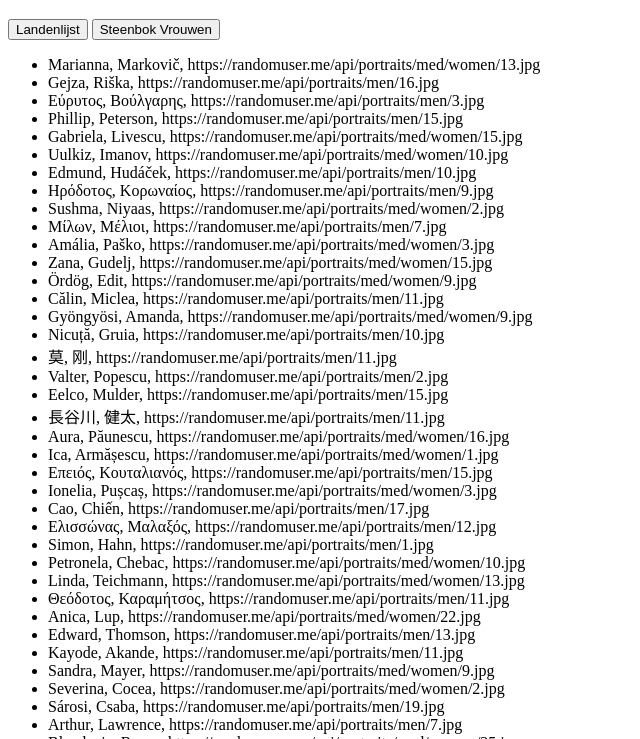
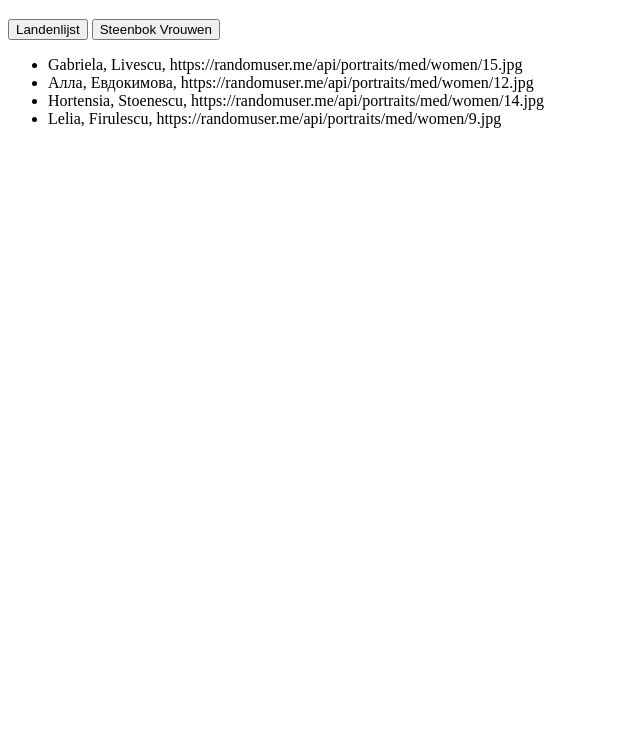
Before and after one commit to mpeters646/Full-stack_course_WincAcademy, a plain HTML site: page Level_24_Opdracht-1/index.html in a window 1280 px wide. Both pictures are taken after a click on the button "Steenbok Vrouwen". Shown: the part 61-800 px from the top of the page, without its empty margins (0-640 px from the left). Drawn offline with Linux system fonts and the light colour scheme.

Commit message:
modified script.js & index.html & added .gitignore

```diff
--- a/Level_24_Opdracht-1/index.html
+++ b/Level_24_Opdracht-1/index.html
@@ -8,6 +8,12 @@
   <title>Werken met grote arrays en objecten</title>
   <script defer src="randomPersonData.js"></script>
   <script defer src="script.js"></script>
+
+  <style>
+    /* .hidden {
+      display: none;
+    } */
+  </style>
 </head>
 
 <body>
@@ -15,7 +21,7 @@
   <button id="landenLijst">Landenlijst</button>
   <button id="steenbokVrouwen">Steenbok Vrouwen</button>
 
-  <ul id="content"></ul>
+  <ul id="content" class="hidden"></ul>
 </body>
 
 </html>
--- a/Level_24_Opdracht-1/script.js
+++ b/Level_24_Opdracht-1/script.js
@@ -1,4 +1,11 @@
-// 'use strict';
+'use strict';
+
+const button = document.querySelectorAll('button');
+for (let i = 0; i < button.length; i++) {
+  button[i].addEventListener('click', () => {
+    console.log(button[i]);
+  });
+}
 
 /* Subopdracht Landenlijst */
 const resultOfRegionsWithoutDuplicates = randomPersonData.reduce(
@@ -18,61 +25,37 @@ const addRegionListToDom = () => {
     const regions = resultOfRegionsWithoutDuplicates[i].region;
 
     list.appendChild(listItem);
-    listItem.textContent = regions;
+    listItem.innerHTML = regions;
   }
 };
-
 const landenLijst = document.querySelector('#landenLijst');
 landenLijst.addEventListener('click', addRegionListToDom); // ACTIVATIE LANDENLIJST BUTTON!!!!
 
 /* Subopdracht Steenbokvrouwen */
-
-// const listOfCapricornWomen = () => {
-//   for (let i = 0; i < randomPersonData.length; i++) {
-//     if (
-//       randomPersonData[i].age > 30 &&
-//       randomPersonData[i].gender === 'female'
-//     ) {
-//       const list = document.querySelector('#content');
-//       const listItem = document.createElement('li');
-
-//       list.appendChild(listItem);
-//       listItem.textContent = `${randomPersonData[i].name}, ${randomPersonData[i].surname}, ${randomPersonData[i].photo}`;
-
-//       console.log(randomPersonData[i]);
-//     }
-//   }
-// };
-// listOfCapricornWomen();
-
-// const steenbokVrouwen = document.querySelector('#steenbokVrouwen');
-// steenbokVrouwen.addEventListener('click', listOfCapricornWomen); //ACTIVATIE STEENBOKVROUWEN BUTTON!!!
-
-/* TESTDATA */
 const listOfCapricornWomen = () => {
   for (let i = 0; i < randomPersonData.length; i++) {
-    const getZodiacSign = (day, month) => {
+    const dayOfBirth = Number(randomPersonData[i].birthday.dmy.substring(0, 2));
+    const monthOfBirth = Number(
+      randomPersonData[i].birthday.dmy.substring(3, 5)
+    );
+
+    if (
+      (monthOfBirth == 1 && dayOfBirth < 20) ||
+      (monthOfBirth == 12 && dayOfBirth >= 22)
+    ) {
       if (
-        (month == 1 && day < 20) ||
-        (month == 12 &&
-          day >= 22 &&
-          randomPersonData[i].age > 30 &&
-          randomPersonData[i].gender === 'female')
+        randomPersonData[i].age > 30 &&
+        randomPersonData[i].gender === 'female'
       ) {
-        return randomPersonData[i];
+        const list = document.querySelector('#content');
+        const listItem = document.createElement('li');
+
+        list.appendChild(listItem);
+        listItem.textContent = `${randomPersonData[i].name}, ${randomPersonData[i].surname}, ${randomPersonData[i].photo}`;
       }
-    };
-    const list = document.querySelector('#content');
-    const listItem = document.createElement('li');
-
-    list.appendChild(listItem);
-    listItem.textContent = `${randomPersonData[i].name}, ${randomPersonData[i].surname}, ${randomPersonData[i].photo}`;
-
-    console.log(randomPersonData[i]);
+      // console.log(randomPersonData[i]);
+    }
   }
 };
 const steenbokVrouwen = document.querySelector('#steenbokVrouwen');
 steenbokVrouwen.addEventListener('click', listOfCapricornWomen); //ACTIVATIE STEENBOKVROUWEN BUTTON!!!
-
-const dayOfBirth = randomPersonData[0].birthday.dmy;
-console.log(typeof dayOfBirth);
```
Also changed, not shown: 1 other file.
